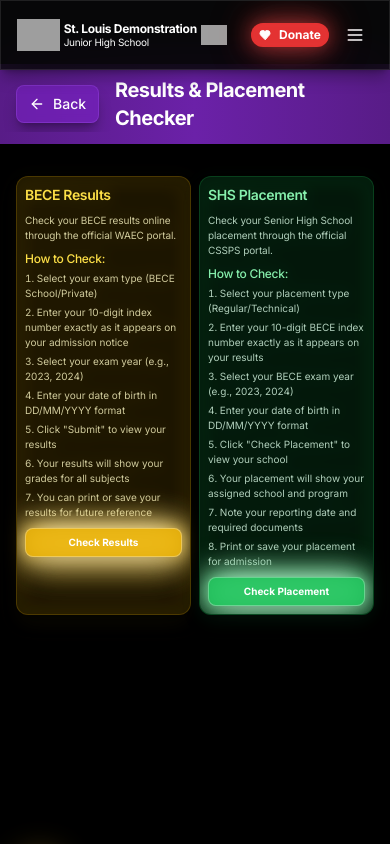
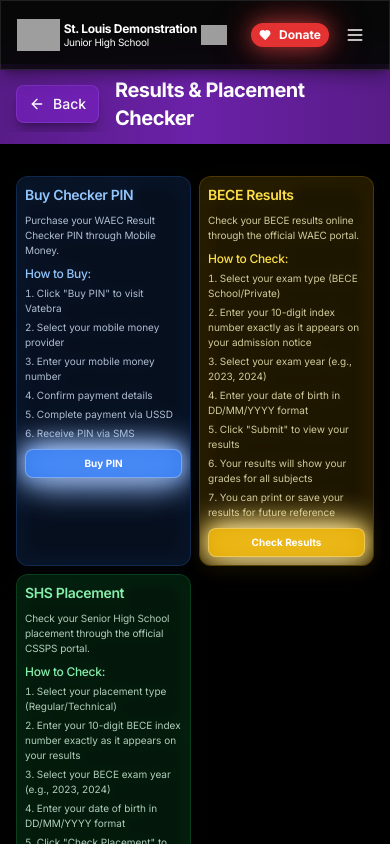
Before and after one commit to edhumbling/stlouisdemojhs, a React (Vite) app: page /results-placement in a window 390 px wide. Shown: the top 844 px of the page. Built offline with nearby package versions, Linux system fonts and the light colour scheme; grey boxes are pictures that could not be loaded.

Commit message:
Add Buy Checker PIN card to ResultsPlacementPage for mobile money purchases. Include detailed instructions and a link for users to easily buy their WAEC Result Checker PIN.

```diff
--- a/src/pages/ResultsPlacementPage.tsx
+++ b/src/pages/ResultsPlacementPage.tsx
@@ -103,6 +103,39 @@ const ResultsPlacementPage = () => {
       {/* Main Content */}
       <div className="container mx-auto px-4 py-8">
         <div className="grid grid-cols-2 gap-2 sm:gap-4 md:gap-6">
+          {/* Buy Checker PIN Card */}
+          <div className="bg-blue-500/10 backdrop-blur-md rounded-xl shadow-lg overflow-hidden hover:shadow-xl transition-shadow duration-300 border border-blue-500/20 relative group"
+               style={{ filter: 'drop-shadow(0 0 8px rgba(59, 130, 246, 0.2))' }}>
+            <div className="absolute inset-0 bg-gradient-to-r from-transparent via-blue-500/20 to-transparent -translate-x-full group-hover:translate-x-full transition-transform duration-1000"></div>
+            <div className="p-2 sm:p-4 md:p-6 relative">
+              <h2 className="text-sm sm:text-base md:text-xl font-semibold text-blue-300 mb-2 sm:mb-4">Buy Checker PIN</h2>
+              <p className="text-[10px] sm:text-sm md:text-base text-blue-100/80 mb-2 sm:mb-4 md:mb-6">
+                Purchase your WAEC Result Checker PIN through Mobile Money.
+              </p>
+              <div className="space-y-1 sm:space-y-2 md:space-y-4">
+                <h3 className="text-xs sm:text-sm md:text-base font-medium text-blue-300">How to Buy:</h3>
+                <ol className="list-decimal list-inside space-y-1 sm:space-y-2 text-[10px] sm:text-sm md:text-base text-blue-100/80">
+                  <li>Click "Buy PIN" to visit Vatebra</li>
+                  <li>Select your mobile money provider</li>
+                  <li>Enter your mobile money number</li>
+                  <li>Confirm payment details</li>
+                  <li>Complete payment via USSD</li>
+                  <li>Receive PIN via SMS</li>
+                </ol>
+              </div>
+              <a
+                href="https://waecghmomo.vatebra.com/services/purchase/RCK"
+                target="_blank"
+                rel="noopener noreferrer"
+                className="mt-2 sm:mt-4 md:mt-6 w-full bg-blue-500/90 hover:bg-blue-600/90 text-white font-bold py-1.5 sm:py-2 md:py-3 px-2 sm:px-4 md:px-6 rounded-lg sm:rounded-xl transition-all duration-300 shadow-xl hover:shadow-2xl border border-white/30 text-[10px] sm:text-sm md:text-base relative overflow-hidden group inline-block text-center"
+                style={{ filter: 'drop-shadow(0 0 16px #fff) drop-shadow(0 0 8px #3b82f6)' }}
+              >
+                <span className="absolute inset-0 bg-gradient-to-r from-transparent via-white/30 to-transparent -translate-x-full group-hover:translate-x-full transition-transform duration-1000"></span>
+                <span className="relative">Buy PIN</span>
+              </a>
+            </div>
+          </div>
+
           {/* BECE Results Checker Card */}
           <div className="bg-yellow-500/10 backdrop-blur-md rounded-xl shadow-lg overflow-hidden hover:shadow-xl transition-shadow duration-300 border border-yellow-500/20 relative group"
                style={{ filter: 'drop-shadow(0 0 8px rgba(234, 179, 8, 0.2))' }}>
```
